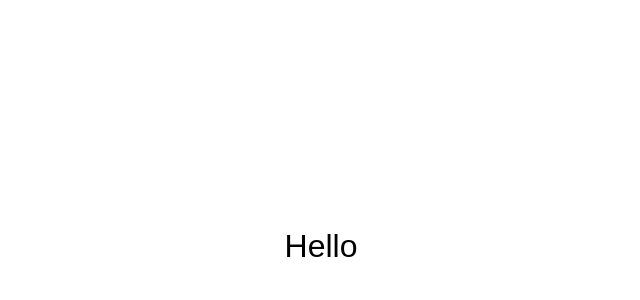
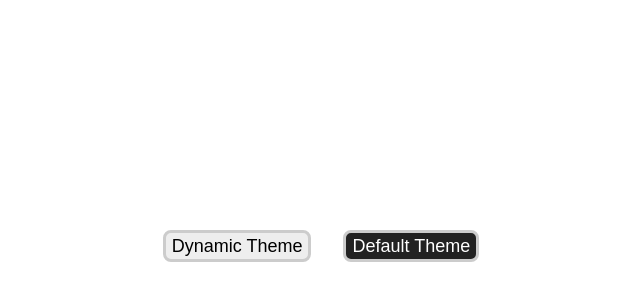
Before and after one commit to Andryusha11/redux, a React app in the folder lesson-1-react-context/task-1-themed-button/: page / in a window 1280 px wide. Shown: the part 154-454 px from the top of the page, without its empty margins (319-959 px from the left). Built offline with nearby package versions, Linux system fonts and the light colour scheme.

Commit message:
add les1 t1

```diff
--- a/lesson-1-react-context/task-1-themed-button/src/App.jsx
+++ b/lesson-1-react-context/task-1-themed-button/src/App.jsx
@@ -1,7 +1,34 @@
 import React from 'react';
+import ThemedButton from './ThemedButton';
+import { ThemeContext, themes } from './themes-context';
 
-const App = () => {
-  return <>Hello</>;
-};
+class App extends React.Component {
+  state = {
+    theme: themes.light
+  };
+
+  toggleTheme = () => {
+    const newTheme =
+      this.state.theme === themes.dark ? themes.light : themes.dark;
+
+    this.setState({
+      theme: newTheme
+    });
+  };
+  render() {
+    console.log(this.state);
+    return (
+      <div>
+        <ThemeContext.Provider value={this.state.theme}>
+          <ThemedButton onClick={this.toggleTheme}>
+            Dynamic Theme
+          </ThemedButton>
+        </ThemeContext.Provider>
+
+        <ThemedButton>Default Theme</ThemedButton>
+      </div>
+    );
+  }
+}
 
 export default App;
--- /dev/null
+++ b/lesson-1-react-context/task-1-themed-button/src/ThemedButton.jsx
@@ -0,0 +1,22 @@
+import React from 'react';
+import { ThemeContext } from './themes-context';
+
+class ThemedButton extends React.Component {
+  render() {
+    console.log(this.context);
+    return (
+      <button
+        style={{
+          background: this.context.background,
+          color: this.context.fontColor
+        }}
+        {...this.props}
+        className="btn"
+      />
+    );
+  }
+}
+
+ThemedButton.contextType = ThemeContext;
+
+export default ThemedButton;
--- a/lesson-1-react-context/task-1-themed-button/src/index.html
+++ b/lesson-1-react-context/task-1-themed-button/src/index.html
@@ -1,7 +1,7 @@
 <!DOCTYPE html>
 <html lang="en">
   <head>
-    <title>Calendar</title>
+    <title>Redux</title>
     <link
       rel="stylesheet"
       href="https://cdnjs.cloudflare.com/ajax/libs/normalize/8.0.1/normalize.css"
--- /dev/null
+++ b/lesson-1-react-context/task-1-themed-button/src/themes-context.js
@@ -0,0 +1,14 @@
+import React from 'react';
+
+export const themes = {
+  dark: {
+    fontColor: '#ffffff',
+    background: '#222222'
+  },
+  light: {
+    fontColor: '#000000',
+    background: '#eeeeee'
+  }
+};
+
+export const ThemeContext = React.createContext(themes.dark);
```
Also changed, not shown: 1 other file (tests, documents, lock files or other folders).
